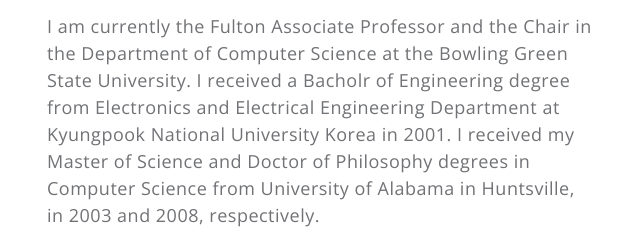
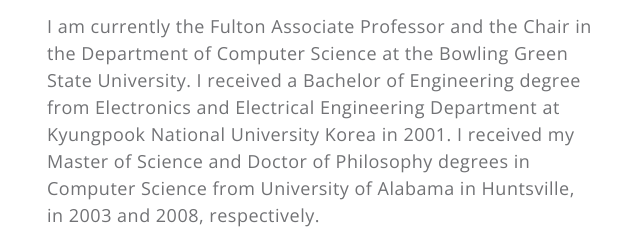
Before and after one commit to jkjakelee/jkjakelee.github.io, a plain HTML site: page index.html in a window 1280 px wide. Shown: the part 843-1085 px from the top of the page, 35-675 px from the left. Drawn offline with nearby package versions, Linux system fonts and the light colour scheme.

Commit message:
Update index.html

```diff
--- a/index.html
+++ b/index.html
@@ -146,7 +146,7 @@
                             <h2 class="mb-lg-3 mb-3">Meet Dr. Jong Kwan "Jake" Lee</h2>
 
                             <p>I am currently the Fulton Associate Professor and the Chair in the Department of Computer Science at the Bowling Green State University.
-							   I received a Bacholr of Engineering degree from Electronics and Electrical Engineering Department at Kyungpook National University Korea in 2001.
+							   I received a Bachelor of Engineering degree from Electronics and Electrical Engineering Department at Kyungpook National University Korea in 2001.
 							   I received my Master of Science and Doctor of Philosophy degrees in Computer Science from University of Alabama in Huntsville, in 2003 and 2008, respectively.</p>
 
 							<p>I teach both undergraduate and graduate level courses, generally up to 2 or 3 courses per semester. I enjoy teaching introductory level programming courses as well as
```
